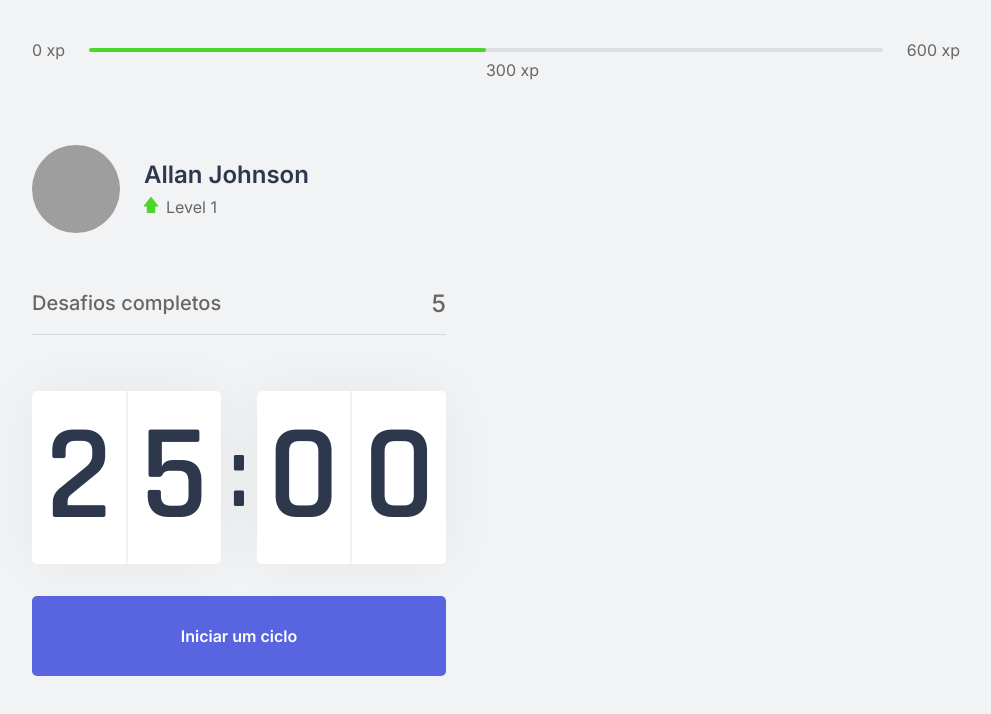
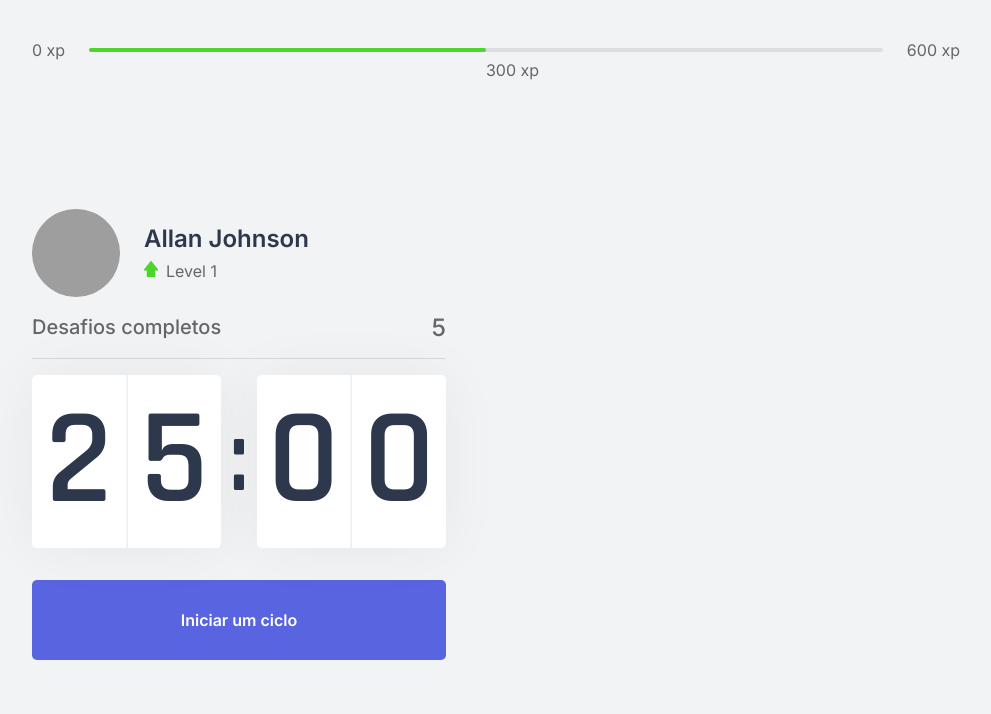
Before and after one commit to AJP2511/healthpomodoro, a Next.js app: page / in a window 1280 px wide. Shown: the top 714 px of the page, without its empty margins (144-1135 px from the left). Built offline with nearby package versions, Linux system fonts and the light colour scheme; grey boxes are pictures that could not be loaded.

Commit message:
littleChanges

```diff
--- a/src/pages/_document.tsx
+++ b/src/pages/_document.tsx
@@ -11,7 +11,6 @@ export default class MyDocument extends Document {
             href="https://fonts.googleapis.com/css2?family=Inter:wght@400;500;600&family=Rajdhani:wght@600&display=swap"
             rel="stylesheet"
           />
-          <title>Next.JS - MoveIt</title>
           <body>
             <Main />
             <NextScript />
--- a/src/pages/index.tsx
+++ b/src/pages/index.tsx
@@ -9,7 +9,7 @@ export default function Home() {
   return (
     <div className={styles.mainContainer}>
       <Head>
-        <title>Início | MoveIt :)</title>
+        <title>Início | MoveIt</title>
       </Head>
       <ExperienceBar />
       <section>
--- a/src/styles/components/CompleteChallenges.module.css
+++ b/src/styles/components/CompleteChallenges.module.css
@@ -2,7 +2,7 @@
   display: flex;
   align-items: center;
   justify-content: space-between;
-  margin: 3.5rem 0;
+  margin: 1rem 0;
   padding-bottom: 1rem;
   border-bottom: 1px solid #d7d8da;
   font-weight: 500;
--- a/src/styles/components/ExperienceBar.module.css
+++ b/src/styles/components/ExperienceBar.module.css
@@ -1,6 +1,7 @@
 .experienceBar {
   display: flex;
   align-items: center;
+  margin-bottom: 3rem;
 }
 
 .experienceBar span {
```
